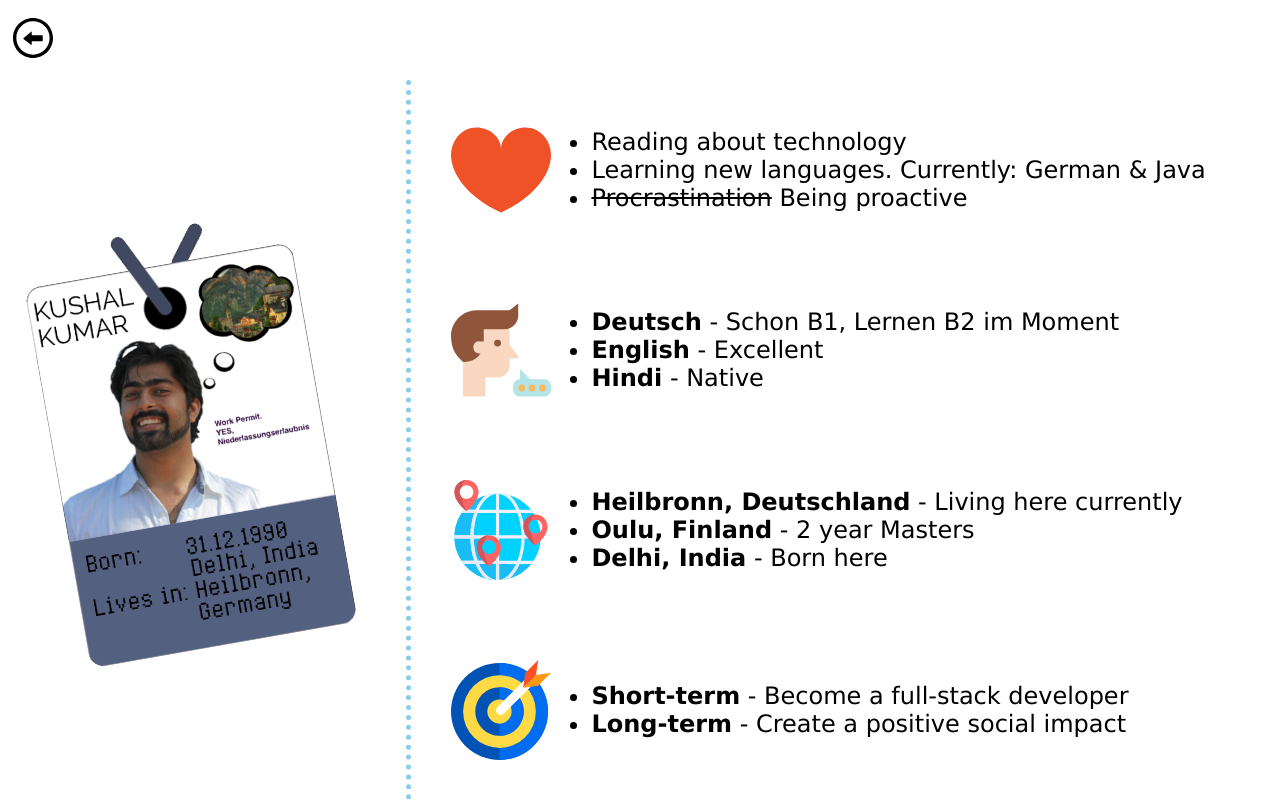
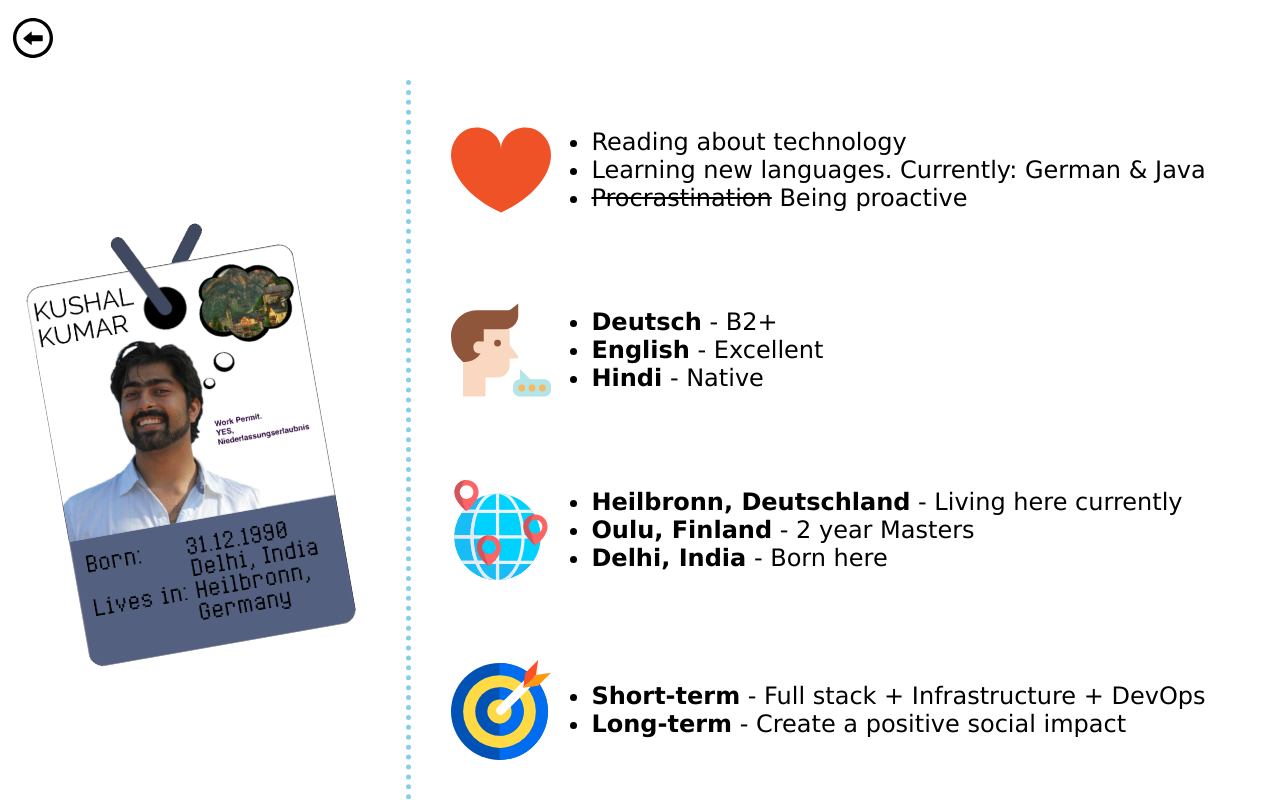
Before and after one commit to kushal90/kumarkushal, a website: page html/about-me.html in a window 1280 px wide. Drawn offline with Linux system fonts and the light colour scheme.

Commit message:
Update html/about-me.html

```diff
--- a/html/about-me.html
+++ b/html/about-me.html
@@ -36,7 +36,7 @@
                 </div>
                 <div class="main-rest-row-text main-rest-row-text__lang">
                     <ul>
-                        <li> <b>Deutsch</b> - Schon B1, Lernen B2 im Moment </li>
+                        <li> <b>Deutsch</b> - B2+ </li>
                         <li> <b>English</b> - Excellent</li>
                         <li> <b>Hindi</b> - Native</li>
                     </ul>
@@ -60,7 +60,7 @@
                 </div>
                 <div class="main-rest-row-text main-rest-row-text__goals">
                     <ul>
-                        <li> <b>Short-term</b> - Become a full-stack developer </li>
+                        <li> <b>Short-term</b> - Full stack + Infrastructure + DevOps </li>
                         <li> <b>Long-term</b> - Create a positive social impact</li>
                     </ul>
                 </div>
```
